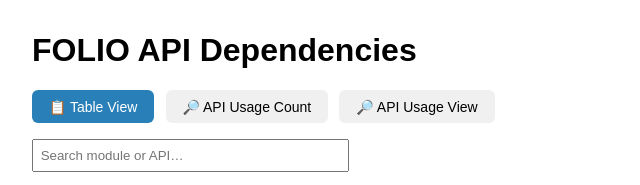
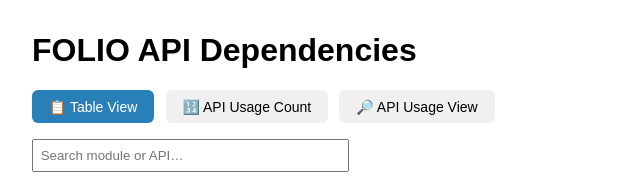
Before and after one commit to psmagin/folio-api-deps, a website: page docs/index.html in a window 1280 px wide. Shown: the top 185 px of the page, 0-640 px from the left. Drawn offline with Linux system fonts and the light colour scheme.

Commit message:
add emoji

```diff
--- a/docs/index.html
+++ b/docs/index.html
@@ -14,7 +14,7 @@
 
 <div id="tabs">
     <button data-tab="table" class="tab-button active">📋 Table View</button>
-    <button data-tab="api-usage-count" class="tab-button">🔎 API Usage Count</button>
+    <button data-tab="api-usage-count" class="tab-button">🔢 API Usage Count</button>
     <button data-tab="api" class="tab-button">🔎 API Usage View</button>
 </div>
 
```
